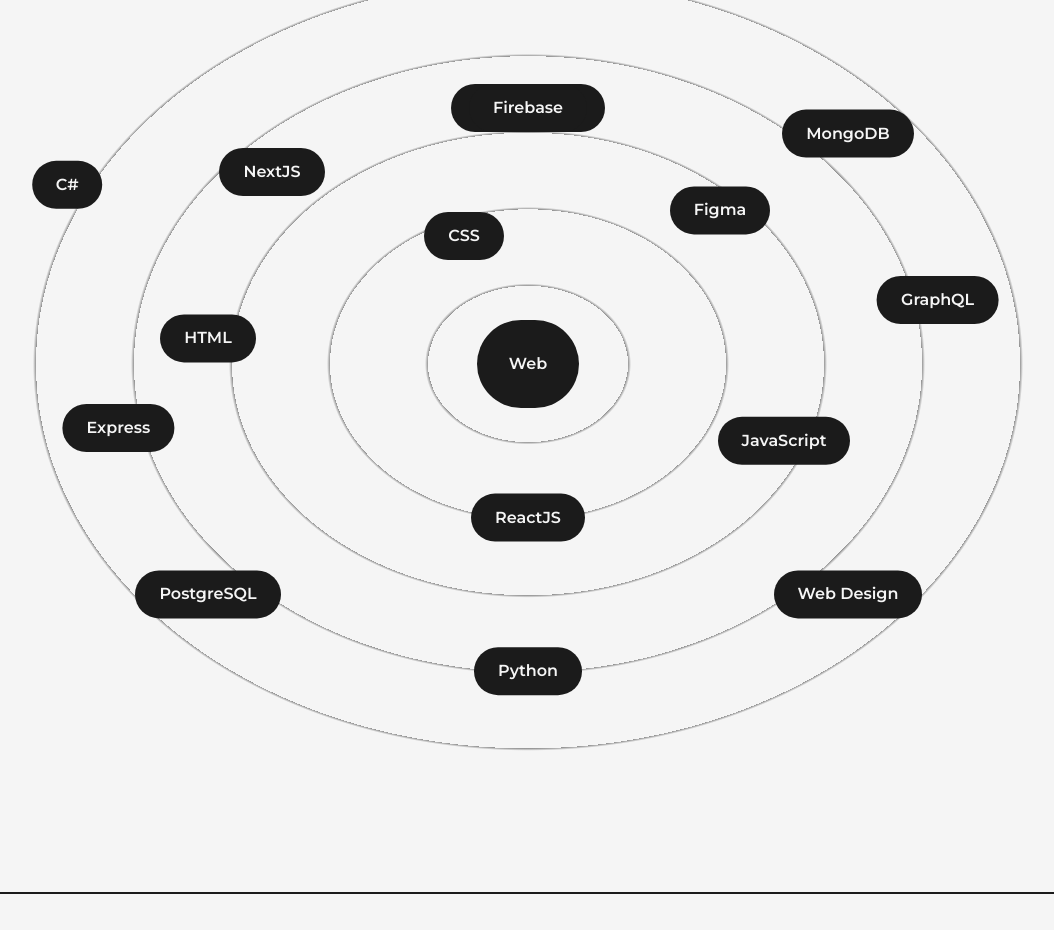
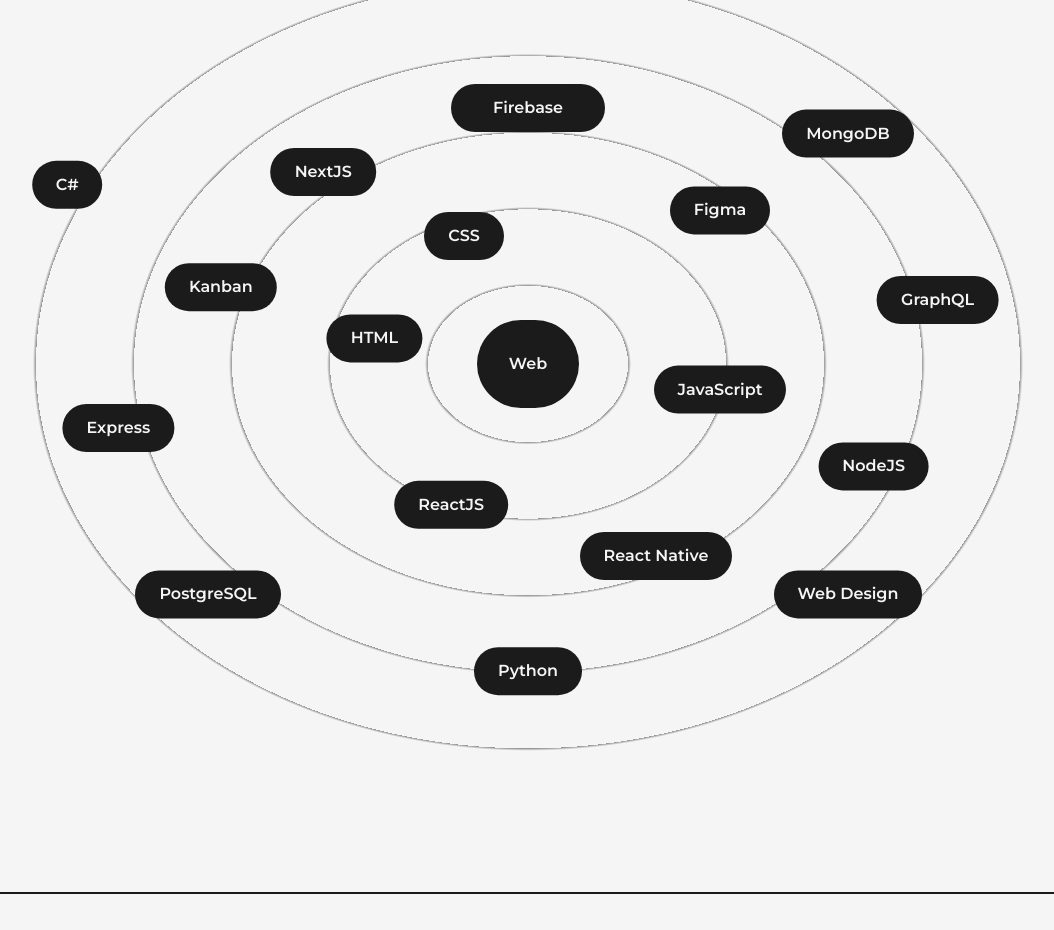
Before and after one commit to 01Gibbs/portfolioSite, a Next.js app: page /about in a window 1280 px wide. Shown: the part 1020-1950 px from the top of the page, without its empty margins (112-1166 px from the left). Built offline with nearby package versions, Linux system fonts and the light colour scheme.

Commit message:
Skills Updated

```diff
--- a/src/components/Skills.jsx
+++ b/src/components/Skills.jsx
@@ -28,11 +28,14 @@
           Web
         </motion.div>
 
-        <Skill name="HTML" x="-25vw" y="-2vw" />
+        <Skill name="HTML" x="-12vw" y="-2vw" />
         <Skill name="CSS" x="-5vw" y="-10vw" />
-        <Skill name="JavaScript" x="20vw" y="6vw" />
-        <Skill name="ReactJS" x="0vw" y="12vw" />
-        <Skill name="NextJS" x="-20vw" y="-15vw" />
+        <Skill name="Kanban" x="-24vw" y="-6vw" />
+        <Skill name="JavaScript" x="15vw" y="2vw" />
+        <Skill name="ReactJS" x="-6vw" y="11vw" />
+        <Skill name="NodeJS" x="27vw" y="8vw" />
+        <Skill name="React Native" x="10vw" y="15vw" />
+        <Skill name="NextJS" x="-16vw" y="-15vw" />
         <Skill name="Figma" x="15vw" y="-12vw" />
         <Skill name="GraphQL" x="32vw" y="-5vw" />
         <Skill name="Express" x="-32vw" y="5vw" />
```
